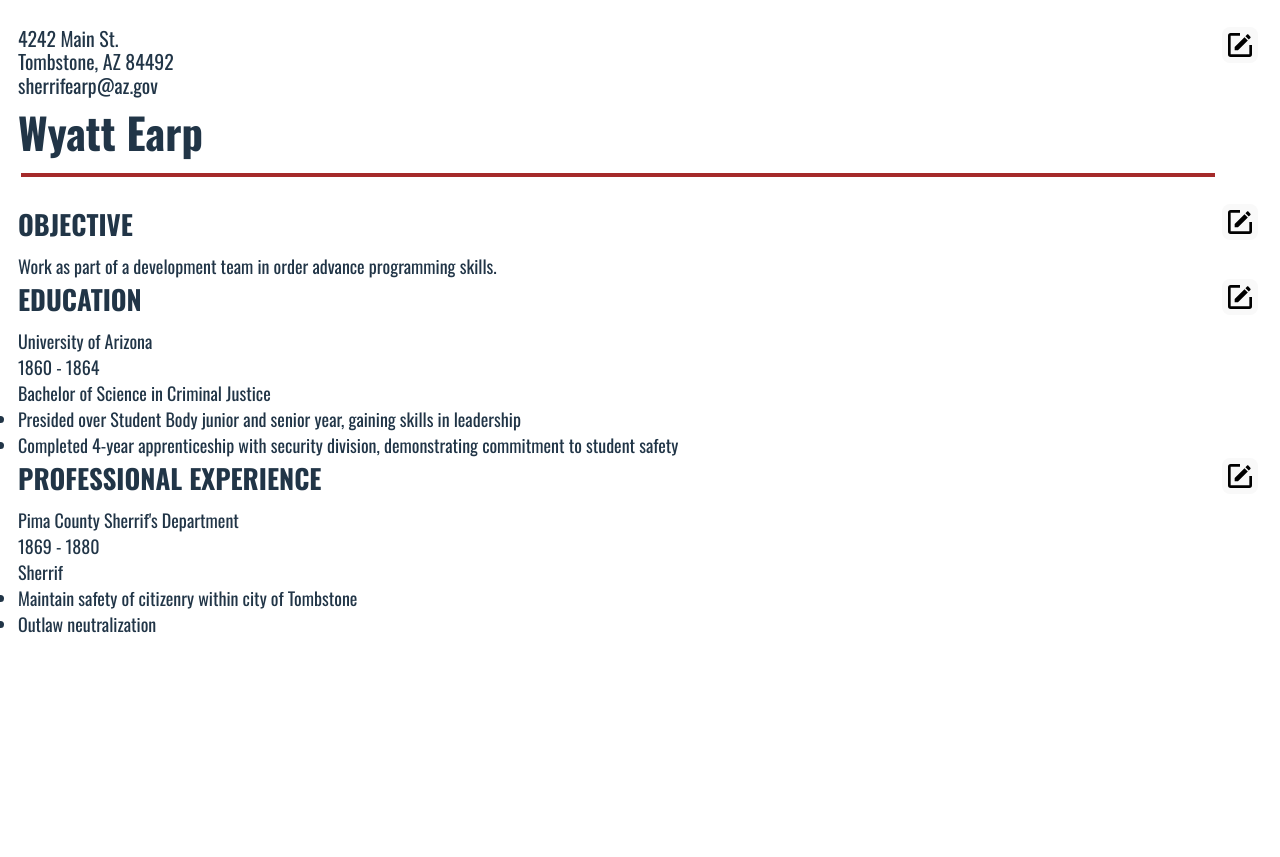
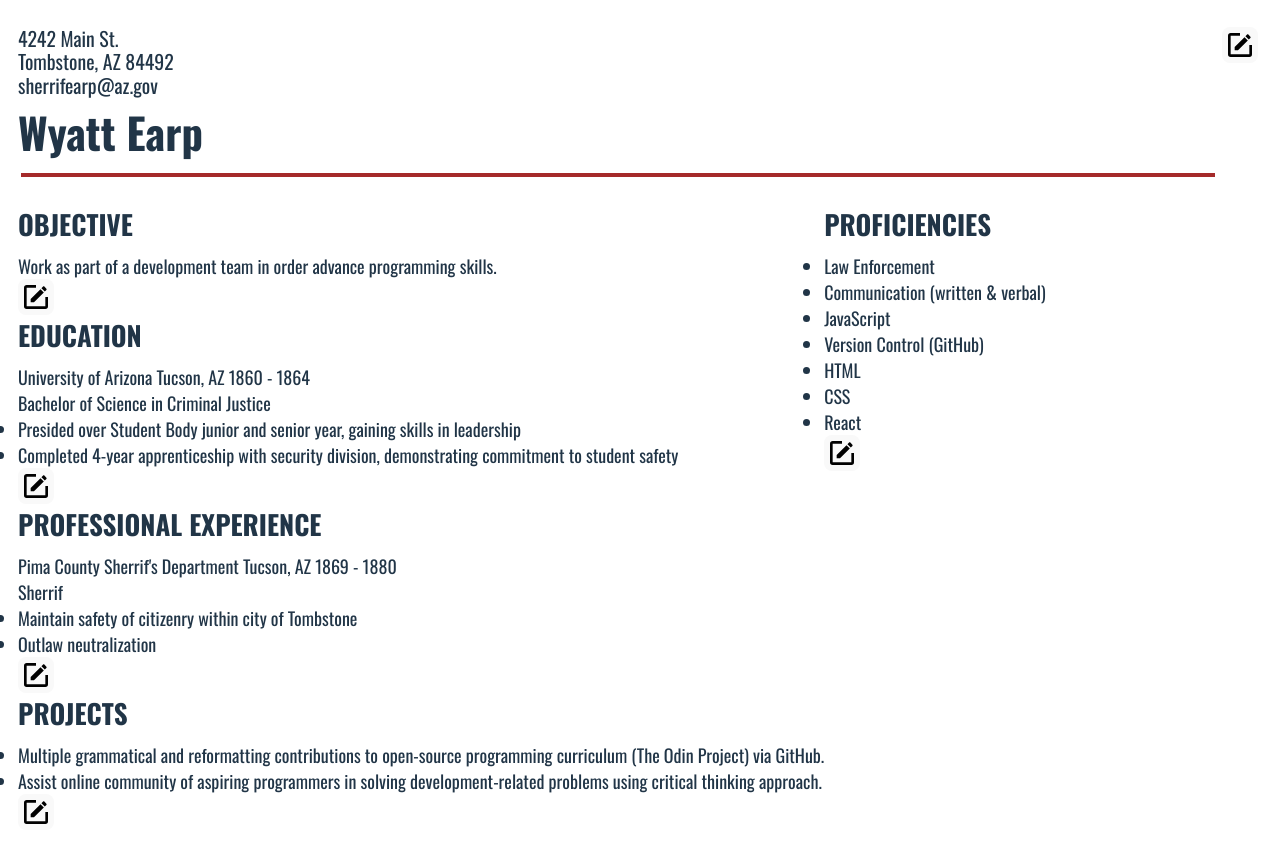
Before and after one commit to Slashmyaxl/cv-app, a React (Vite) app: page / in a window 1280 px wide. Before the commit the page ends 800 px from the top, so only its background shows below. Built offline with nearby package versions, Linux system fonts and the light colour scheme.

Commit message:
Rename Input component to appropriate inclusion of InputList, add Projects and Proficiencies components

```diff
--- a/src/App.css
+++ b/src/App.css
@@ -19,6 +19,7 @@ h2 {
 
 main {
   margin-top: 1.5rem;
+  display: flex;
 }
 
 main > article {
--- a/src/components/Body.jsx
+++ b/src/components/Body.jsx
@@ -1,8 +1,30 @@
 import Objective from "./Objective";
 import Credential from "./Credentials";
+import Projects from "./Projects";
+import Proficiencies from "./Proficiencies";
+
+export default function Content() {
+  return (
+    <main>
+      <section className="main-content">
+      <Objective />
+      <Credential title="Education" credentialItem={education} />
+      <Credential
+        title="Professional Experience"
+        credentialItem={professional}
+      />
+      <Projects />
+      </section>
+      <aside className="proficiencies">
+      <Proficiencies />
+      </aside>
+    </main>
+  );
+}
 
 const education = {
   institution: "University of Arizona",
+  location: "Tucson, AZ",
   tenure: "1860 - 1864",
   role: "Bachelor of Science in Criminal Justice",
   highlights: [
@@ -29,6 +51,7 @@ const education = {
 
 const professional = {
   institution: "Pima County Sherrif's Department",
+  location: "Tucson, AZ",
   tenure: "1869 - 1880",
   role: "Sherrif",
   highlights: [
@@ -50,16 +73,3 @@ const professional = {
     }
   ],
 };
-
-export default function Content() {
-  return (
-    <main>
-      <Objective />
-      <Credential title="Education" credentialItem={education} />
-      <Credential
-        title="Professional Experience"
-        credentialItem={professional}
-      />
-    </main>
-  );
-}
--- a/src/components/Credentials.jsx
+++ b/src/components/Credentials.jsx
@@ -1,18 +1,7 @@
 import Button from "./Button";
 import icons from "../icons";
-import Input from "./Input";
+import { Input, InputList } from "./Inputs";
 import { useState } from "react";
-
-function InputList({ listItems, onChange }) {
-  return listItems.map((item) => (
-    <input
-      value={item.detail}
-      key={item.id}
-      placeholder="Add a Highlight"
-      onChange={(e) => onChange(item.id, e)}
-    />
-  ));
-}
 
 export default function Credential({ title, credentialItem }) {
   const [writing, setWriting] = useState(false);
@@ -56,8 +45,7 @@ export default function Credential({ title, credentialItem }) {
         <h2>{title}</h2>
         {!writing ? (
           <>
-            <p className="institution">{credential.institution}</p>
-            <span className="tenure">{credential.tenure}</span>
+            <p className="institution">{credential.institution} <span className="tenure">{credential.location} {credential.tenure}</span></p>
             <p>{credential.role}</p>
             <ul>
               {credential.highlights.map((item) => {
--- a/src/components/Heading.jsx
+++ b/src/components/Heading.jsx
@@ -1,6 +1,6 @@
 import Button from "./Button";
 import icons from "../icons";
-import Input from "./Input";
+import { Input } from "./Inputs";
 import { useState } from "react";
 import "../styles/Heading.css";
 
--- a/src/components/Input.jsx
+++ /dev/null
@@ -1,11 +0,0 @@
-export default function Input({ text, className, onChange, placeholder }) {
-  return (
-    <input
-      value={text}
-      className={className}
-      onChange={onChange}
-      type="text"
-      placeholder={placeholder}
-    />
-  );
-}
--- /dev/null
+++ b/src/components/Inputs.jsx
@@ -0,0 +1,24 @@
+function Input({ text, className, onChange, placeholder }) {
+  return (
+    <input
+      value={text}
+      className={className}
+      onChange={onChange}
+      type="text"
+      placeholder={placeholder}
+    />
+  );
+}
+
+function InputList({ listItems, onChange }) {
+  return listItems.map((item) => (
+    <input
+      value={item.detail}
+      key={item.id}
+      placeholder="Add an item"
+      onChange={(e) => onChange(item.id, e)}
+    />
+  ));
+}
+
+export { Input, InputList }
--- /dev/null
+++ b/src/components/Proficiencies.jsx
@@ -0,0 +1,88 @@
+import Button from "./Button";
+import icons from "../icons";
+import { InputList } from "./Inputs";
+import { useState } from "react";
+
+const proficiencyList = [
+  {
+    id: 0,
+    detail:
+      "Law Enforcement",
+  },
+  {
+    id: 1,
+    detail:
+      "Communication (written & verbal)",
+  },
+  {
+    id: 2,
+    detail: "JavaScript",
+  },
+  {
+    id: 3,
+    detail: "Version Control (GitHub)",
+  },
+  {
+    id: 4,
+    detail: "HTML",
+  },
+  {
+    id: 5,
+    detail: "CSS",
+  },
+  {
+    id: 6,
+    detail: "React",
+  },
+  {
+    id: 7,
+    detail: "",
+  },
+  {
+    id: 8,
+    detail: "",
+  }
+];
+
+export default function Proficiencies() {
+  const [writing, setWriting] = useState(false);
+  const [proficiencies, setProficiencies] = useState(proficiencyList);
+
+  function changeWriting() {
+    writing === false ? setWriting(true) : setWriting(false);
+  }
+
+  function changeProficiencies(key, e) {
+    let newProficiencies = proficiencies;
+    let editable = newProficiencies.filter((item) => item.id === key);
+    editable[0].detail = e.target.value;
+    newProficiencies = [...newProficiencies];
+    setProficiencies(newProficiencies);
+  }
+
+  return (
+    <>
+      <section className="content">
+        <h2>Proficiencies</h2>
+        {!writing ? (
+          <>
+            <ul>
+              {proficiencies.map((item) => {
+                if (item.detail.length > 0)
+                  return <li key={item.id}>{item.detail}</li>;
+              })}
+            </ul>
+          </>
+        ) : (
+          <>
+            <InputList listItems={proficiencies} onChange={changeProficiencies} />
+          </>
+        )}
+      </section>
+      <Button
+        onClick={changeWriting}
+        icon={writing ? icons.save : icons.edit}
+      ></Button>
+    </>
+  );
+}
--- /dev/null
+++ b/src/components/Projects.jsx
@@ -0,0 +1,68 @@
+import Button from "./Button";
+import icons from "../icons";
+import { InputList } from "./Inputs";
+import { useState } from "react";
+
+const projectList = [
+  {
+    id: 0,
+    detail:
+      "Multiple grammatical and reformatting contributions to open-source programming curriculum (The Odin Project) via GitHub.",
+  },
+  {
+    id: 1,
+    detail:
+      "Assist online community of aspiring programmers in solving development-related problems using critical thinking approach.",
+  },
+  {
+    id: 2,
+    detail: "",
+  },
+  {
+    id: 3,
+    detail: "",
+  },
+];
+
+export default function Projects() {
+  const [writing, setWriting] = useState(false);
+  const [projects, setProjects] = useState(projectList);
+
+  function changeWriting() {
+    writing === false ? setWriting(true) : setWriting(false);
+  }
+
+  function changeProjects(key, e) {
+    let newProjects = projects;
+    let editable = newProjects.filter((item) => item.id === key);
+    editable[0].detail = e.target.value;
+    newProjects = [...newProjects];
+    setProjects(newProjects);
+  }
+
+  return (
+    <article>
+      <section className="content">
+        <h2>Projects</h2>
+        {!writing ? (
+          <>
+            <ul>
+              {projects.map((item) => {
+                if (item.detail.length > 0)
+                  return <li key={item.id}>{item.detail}</li>;
+              })}
+            </ul>
+          </>
+        ) : (
+          <>
+            <InputList listItems={projects} onChange={changeProjects} />
+          </>
+        )}
+      </section>
+      <Button
+        onClick={changeWriting}
+        icon={writing ? icons.save : icons.edit}
+      ></Button>
+    </article>
+  );
+}
```
